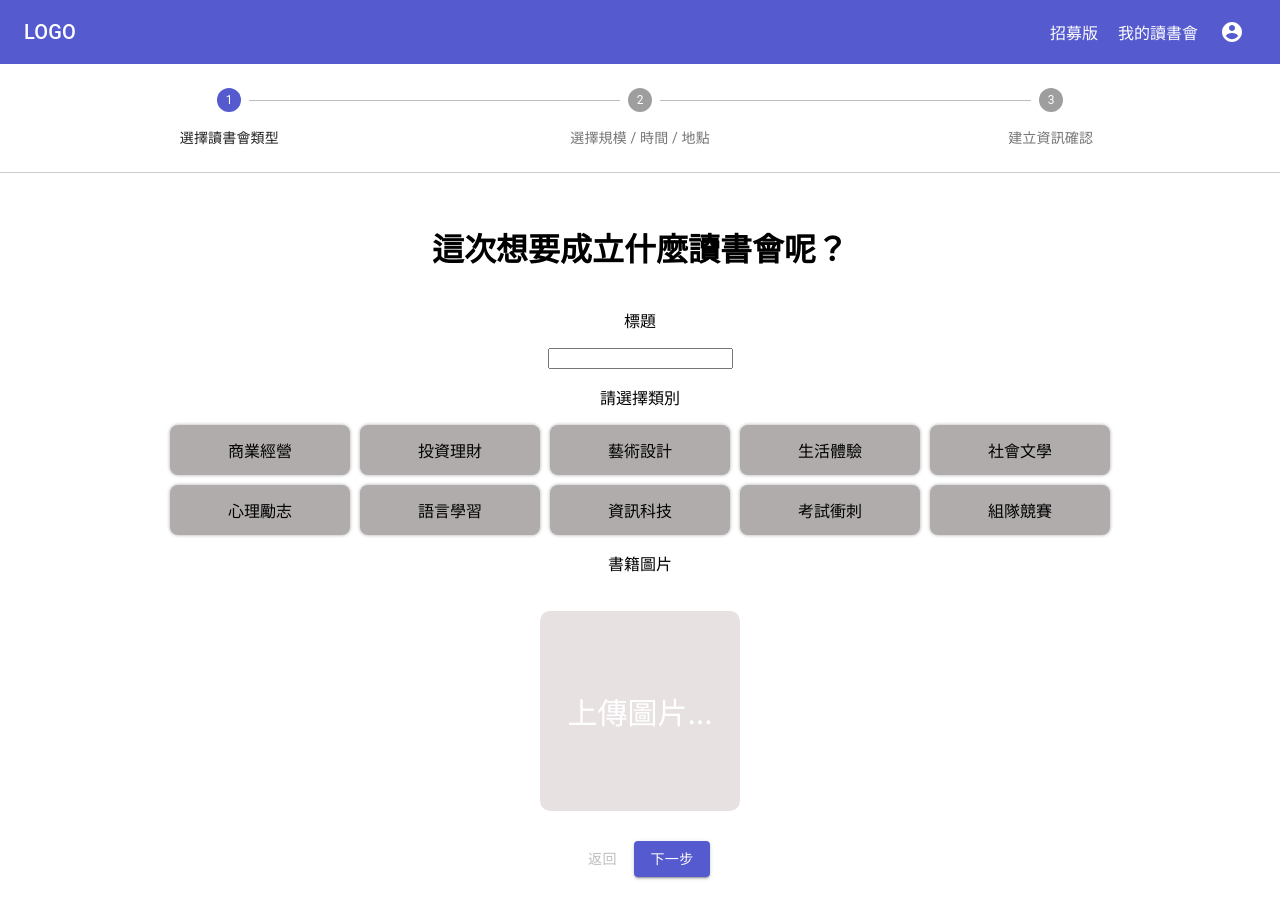
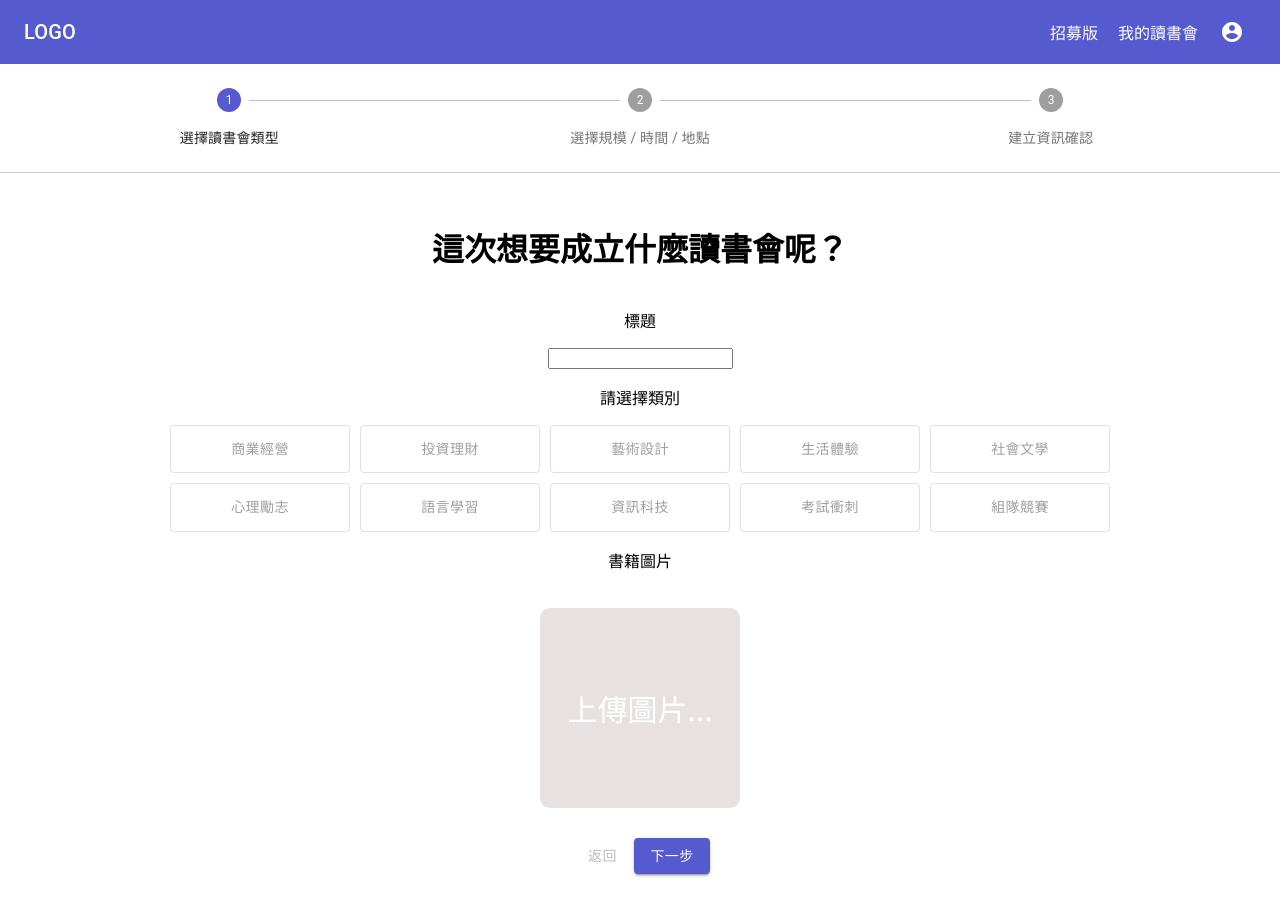
Before and after one commit to andrew781026/D-D_read_book_meeting, a React (Create React App) app in the folder web/: page /D-D_read_book_meeting/create in a window 1280 px wide. Built offline with nearby package versions, Linux system fonts and the light colour scheme.

Commit message:
[web] add ToggleButton from @material-ui/lab

```diff
--- a/web/package.json
+++ b/web/package.json
@@ -14,6 +14,7 @@
   "dependencies": {
     "@material-ui/core": "^4.11.2",
     "@material-ui/icons": "^4.11.2",
+    "@material-ui/lab": "^4.0.0-alpha.57",
     "@testing-library/jest-dom": "^5.11.9",
     "@testing-library/react": "^11.2.3",
     "@testing-library/user-event": "^12.6.0",
@@ -31,6 +32,7 @@
     "react-scripts": "4.0.1",
     "redux": "^4.0.5",
     "typescript": "^4.1.5",
+    "uuid": "^8.3.2",
     "web-vitals": "^0.2.4"
   },
   "devDependencies": {
--- /dev/null
+++ b/web/src/components/TextInput.js
@@ -0,0 +1,16 @@
+import React from "react";
+import {TextField} from "@material-ui/core";
+
+const TextInput = props => (
+    <TextField
+        fullWidth
+        margin="normal"
+        variant="filled"
+        inputProps={{
+            style: {paddingTop: '17px'}
+        }}
+        {...props}
+    />
+)
+
+export default TextInput;
--- a/web/src/views/create/CreateContent.js
+++ b/web/src/views/create/CreateContent.js
@@ -1,9 +1,12 @@
+import React, {useState} from "react";
+import {Step, Stepper, StepLabel} from "@material-ui/core";
+import {ToggleButton} from "@material-ui/lab";
+import Button from "@material-ui/core/Button";
+import {v4 as uuidv4} from 'uuid';
+import TextInput from "../../components/TextInput";
+
+// styling
 import Styles from "./CreateContent.module.css";
-import Stepper from '@material-ui/core/Stepper';
-import Step from "@material-ui/core/Step";
-import StepLabel from "@material-ui/core/StepLabel";
-import React from "react";
-import Button from "@material-ui/core/Button";
 
 // react-router
 import {useHistory} from "react-router-dom";
@@ -11,18 +14,28 @@ import {TextField} from "@material-ui/core";
 
 const FirstStep = () => {
 
+    const createType = (label) => ({uuid: uuidv4(), label, selected: false})
+
     const typeList = [
-        '商業經營',
-        '投資理財',
-        '藝術設計',
-        '生活體驗',
-        '社會文學',
-        '心理勵志',
-        '語言學習',
-        '資訊科技',
-        '考試衝刺',
-        '組隊競賽',
+        createType('商業經營'),
+        createType('投資理財'),
+        createType('藝術設計'),
+        createType('生活體驗'),
+        createType('社會文學'),
+        createType('心理勵志'),
+        createType('語言學習'),
+        createType('資訊科技'),
+        createType('考試衝刺'),
+        createType('組隊競賽'),
     ];
+
+    const [types, setTypes] = useState(typeList);
+
+    const setSelected = type => e => {
+
+        const newTypes = [...types].map(item => (item.uuid === type.uuid) ? {...item, selected: !item.selected} : item);
+        setTypes(newTypes);
+    }
 
     return (
         <div className={Styles.container}>
@@ -32,10 +45,15 @@ const FirstStep = () => {
             <p>請選擇類別</p>
             <div className={Styles.types}>
                 {
-                    typeList.map((type, index) => (
-                        <div key={index}>
-                            {type}
-                        </div>
+                    types.map((type) => (
+                        <ToggleButton
+                            key={type.uuid}
+                            value="check"
+                            selected={type.selected}
+                            onChange={setSelected(type)}
+                        >
+                            {type.label}
+                        </ToggleButton>
                     ))
                 }
             </div>
@@ -47,19 +65,12 @@ const FirstStep = () => {
 
 const SecondStep = () => {
 
-    const Block = ({label, placeholder,width}) => (
+    const Block = ({label, placeholder, width}) => (
         <div className={Styles.cell} style={{width}}>
             <span className={Styles.label}>{label}</span>
-            <TextField
+            <TextInput
                 onChange={_ => _}
                 placeholder={placeholder}
-                className={Styles.textField}
-                inputProps={{
-                    style:{paddingTop:'17px'}
-                }}
-                fullWidth
-                margin="normal"
-                variant="filled"
             />
         </div>
     )
--- a/web/src/views/create/CreateContent.module.css
+++ b/web/src/views/create/CreateContent.module.css
@@ -93,7 +93,3 @@
     overflow: hidden;
     text-overflow: ellipsis;
 }
-
-.textField {
-    margin: 0;
-}
```
